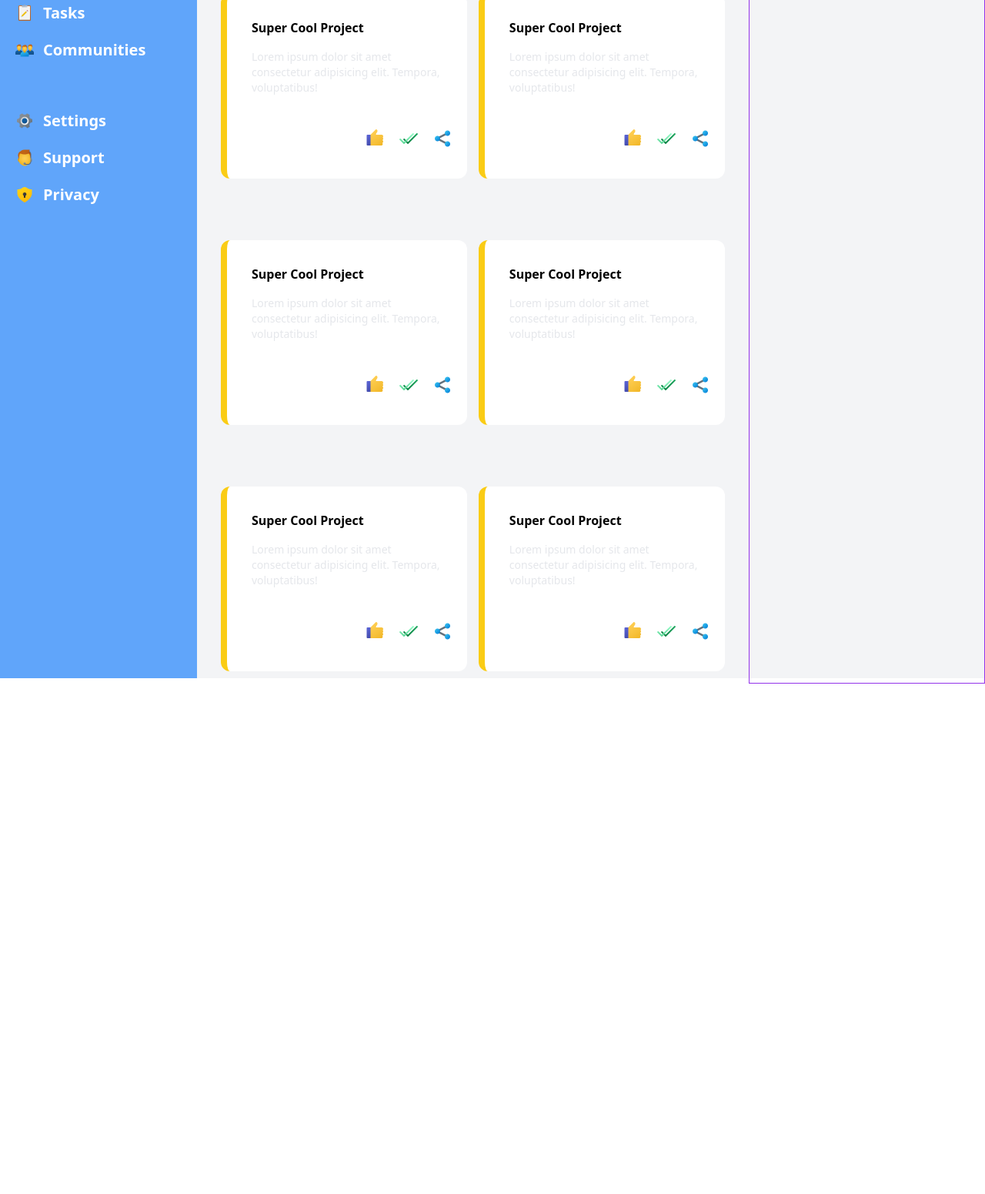
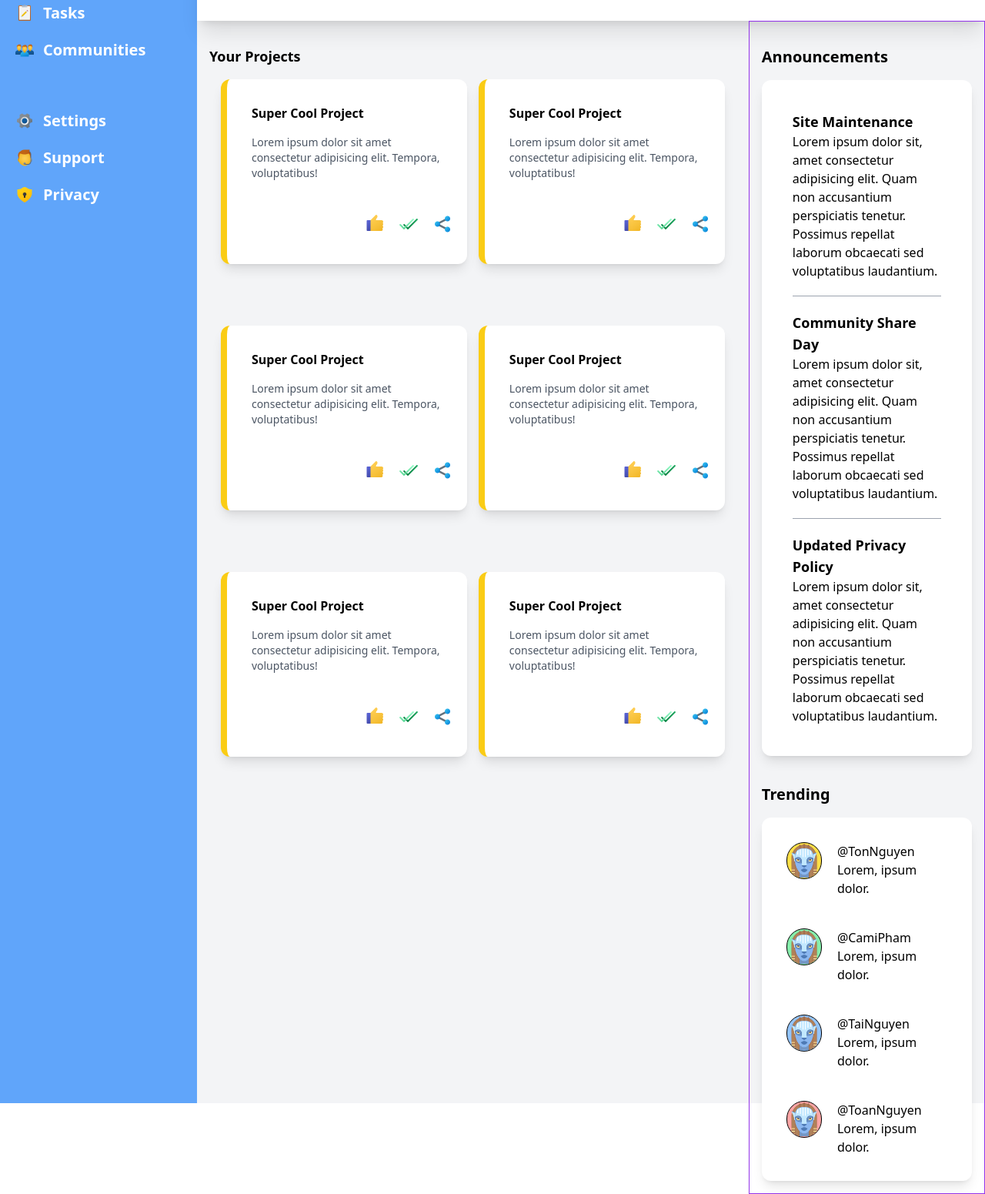
Before and after one commit to Nton23/Admin-Dashboard-TOP-Tailwindcss, a website: page index.html in a window 1280 px wide. Shown: the part 325-1876 px from the top of the page at 77% size. Before the commit the page ends 1213 px from the top, so only its background shows below. Drawn offline with Linux system fonts and the light colour scheme.

Commit message:
Done with This project

```diff
--- a/index.html
+++ b/index.html
@@ -120,10 +120,10 @@
                         <!-- Left side poster container -->
                         <div class="flex flex-col space-y-20">
                             <div
-                                class=" relative bg-white p-8 border-l-8 border-yellow-400 rounded-xl w-80 h-60 hover:border-green-600">
+                                class=" relative bg-white p-8 border-l-8 border-yellow-400 rounded-xl w-80 h-60 hover:border-green-600 shadow-lg">
                                 <div class="space-y-4">
                                     <h4 class="text-md font-bold">Super Cool Project</h4>
-                                    <p class="text-sm text-gray-200">Lorem ipsum dolor sit amet consectetur adipisicing
+                                    <p class="text-sm text-gray-600">Lorem ipsum dolor sit amet consectetur adipisicing
                                         elit. Tempora, voluptatibus!</p>
                                 </div>
                                 <div class="absolute bottom-0 right-0 mr-5 mb-10 flex space-x-5">
@@ -133,10 +133,10 @@
                                 </div>
                             </div>
                             <div
-                                class=" relative bg-white p-8 border-l-8 border-yellow-400 rounded-xl w-80 h-60 hover:border-green-600">
+                                class=" relative bg-white p-8 border-l-8 border-yellow-400 rounded-xl w-80 h-60 hover:border-green-600 shadow-lg">
                                 <div class="space-y-4">
                                     <h4 class="text-md font-bold">Super Cool Project</h4>
-                                    <p class="text-sm text-gray-200">Lorem ipsum dolor sit amet consectetur adipisicing
+                                    <p class="text-sm text-gray-600">Lorem ipsum dolor sit amet consectetur adipisicing
                                         elit. Tempora, voluptatibus!</p>
                                 </div>
                                 <div class="absolute bottom-0 right-0 mr-5 mb-10 flex space-x-5">
@@ -146,10 +146,10 @@
                                 </div>
                             </div>
                             <div
-                                class=" relative bg-white p-8 border-l-8 border-yellow-400 rounded-xl w-80 h-60 hover:border-green-600">
+                                class=" relative bg-white p-8 border-l-8 border-yellow-400 rounded-xl w-80 h-60 hover:border-green-600 shadow-lg">
                                 <div class="space-y-4">
                                     <h4 class="text-md font-bold">Super Cool Project</h4>
-                                    <p class="text-sm text-gray-200">Lorem ipsum dolor sit amet consectetur adipisicing
+                                    <p class="text-sm text-gray-600">Lorem ipsum dolor sit amet consectetur adipisicing
                                         elit. Tempora, voluptatibus!</p>
                                 </div>
                                 <div class="absolute bottom-0 right-0 mr-5 mb-10 flex space-x-5">
@@ -162,10 +162,10 @@
                         <!-- Right side poster container -->
                         <div class="flex flex-col space-y-20">
                             <div
-                                class=" relative bg-white p-8 border-l-8 border-yellow-400 rounded-xl w-80 h-60 hover:border-green-600">
+                                class=" relative bg-white p-8 border-l-8 border-yellow-400 rounded-xl w-80 h-60 hover:border-green-600 shadow-lg">
                                 <div class="space-y-4">
                                     <h4 class="text-md font-bold">Super Cool Project</h4>
-                                    <p class="text-sm text-gray-200">Lorem ipsum dolor sit amet consectetur adipisicing
+                                    <p class="text-sm text-gray-600">Lorem ipsum dolor sit amet consectetur adipisicing
                                         elit. Tempora, voluptatibus!</p>
                                 </div>
                                 <div class="absolute bottom-0 right-0 mr-5 mb-10 flex space-x-5">
@@ -175,10 +175,10 @@
                                 </div>
                             </div>
                             <div
-                                class=" relative bg-white p-8 border-l-8 border-yellow-400 rounded-xl w-80 h-60 hover:border-green-600">
+                                class=" relative bg-white p-8 border-l-8 border-yellow-400 rounded-xl w-80 h-60 hover:border-green-600 shadow-lg">
                                 <div class="space-y-4">
                                     <h4 class="text-md font-bold">Super Cool Project</h4>
-                                    <p class="text-sm text-gray-200">Lorem ipsum dolor sit amet consectetur adipisicing
+                                    <p class="text-sm text-gray-600">Lorem ipsum dolor sit amet consectetur adipisicing
                                         elit. Tempora, voluptatibus!</p>
                                 </div>
                                 <div class="absolute bottom-0 right-0 mr-5 mb-10 flex space-x-5">
@@ -188,10 +188,10 @@
                                 </div>
                             </div>
                             <div
-                                class=" relative bg-white p-8 border-l-8 border-yellow-400 rounded-xl w-80 h-60 hover:border-green-600">
+                                class=" relative bg-white p-8 border-l-8 border-yellow-400 rounded-xl w-80 h-60 hover:border-green-600 shadow-lg">
                                 <div class="space-y-4">
                                     <h4 class="text-md font-bold">Super Cool Project</h4>
-                                    <p class="text-sm text-gray-200">Lorem ipsum dolor sit amet consectetur adipisicing
+                                    <p class="text-sm text-gray-600">Lorem ipsum dolor sit amet consectetur adipisicing
                                         elit. Tempora, voluptatibus!</p>
                                 </div>
                                 <div class="absolute bottom-0 right-0 mr-5 mb-10 flex space-x-5">
@@ -204,22 +204,84 @@
                     </div>
                 </div>
                 <!--Announcements/Trending Section-->
-                <div class="border border-purple-600">
+                <div class="border border-purple-600 p-4">
                     <!--heading/title container-->
-                    <div></div>
+                    <div>
+                        <h2 class="font-bold text-xl py-4">Announcements</h2>
+                    </div>
                     <!-- Announcement/Trending container -->
-                    <div>
+                    <div class="space-y-5">
                         <!-- Announcement container -->
-                        <div></div>
+                        <div class="bg-white rounded-xl px-10 py-10 shadow-lg space-y-5">
+                            <div>
+                                <h5 class="font-bold text-lg">Site Maintenance</h5>
+                                <p>Lorem ipsum dolor sit, amet consectetur adipisicing elit. Quam non accusantium
+                                    perspiciatis tenetur. Possimus repellat laborum obcaecati sed voluptatibus
+                                    laudantium.</p>
+                            </div>
+                            <div class="border-b border-gray-400"></div>
+                            <div>
+                                <h5 class="font-bold text-lg">Community Share Day </h5>
+                                <p>Lorem ipsum dolor sit, amet consectetur adipisicing elit. Quam non accusantium
+                                    perspiciatis tenetur. Possimus repellat laborum obcaecati sed voluptatibus
+                                    laudantium.</p>
+                            </div>
+                            <div class="border-b border-gray-400"></div>
+                            <div>
+                                <h5 class="font-bold text-lg">Updated Privacy Policy </h5>
+                                <p>Lorem ipsum dolor sit, amet consectetur adipisicing elit. Quam non accusantium
+                                    perspiciatis tenetur. Possimus repellat laborum obcaecati sed voluptatibus
+                                    laudantium.</p>
+                            </div>
+                        </div>
                         <!-- Trending container -->
                         <div>
                             <!-- Heading container-->
                             <div>
-                                <h2></h2>
+                                <h2 class="font-bold text-xl py-4">Trending</h2>
                             </div>
                             <!-- Trending content container-->
-                            <div>
-
+                            <div class="bg-white rounded-xl shadow-lg space-y-10 p-8">
+                                <div class="flex space-x-5">
+                                    <div>
+                                        <img src="Images/icons8-avatar-80.png" alt=""
+                                            class="w-12 h-12 border border-black rounded-full bg-yellow-300" />
+                                    </div>
+                                    <div class="flex flex-col text-start">
+                                        <h6>@TonNguyen</h6>
+                                        <p>Lorem, ipsum dolor.</p>
+                                    </div>
+                                </div>
+                                <div class="flex space-x-5">
+                                    <div>
+                                        <img src="Images/icons8-avatar-80.png" alt=""
+                                            class="w-12 h-12 border border-black rounded-full bg-green-300" />
+                                    </div>
+                                    <div class="flex flex-col text-start">
+                                        <h6>@CamiPham</h6>
+                                        <p>Lorem, ipsum dolor.</p>
+                                    </div>
+                                </div>
+                                <div class="flex space-x-5">
+                                    <div>
+                                        <img src="Images/icons8-avatar-80.png" alt=""
+                                            class="w-12 h-12 border border-black rounded-full bg-blue-300" />
+                                    </div>
+                                    <div class="flex flex-col text-start">
+                                        <h6>@TaiNguyen</h6>
+                                        <p>Lorem, ipsum dolor.</p>
+                                    </div>
+                                </div>
+                                <div class="flex space-x-5">
+                                    <div>
+                                        <img src="Images/icons8-avatar-80.png" alt=""
+                                            class="w-12 h-12 border border-black rounded-full bg-red-300" />
+                                    </div>
+                                    <div class="flex flex-col text-start">
+                                        <h6>@ToanNguyen</h6>
+                                        <p>Lorem, ipsum dolor.</p>
+                                    </div>
+                                </div>
                             </div>
                         </div>
                     </div>
```
Also changed, not shown: css/style.css.
